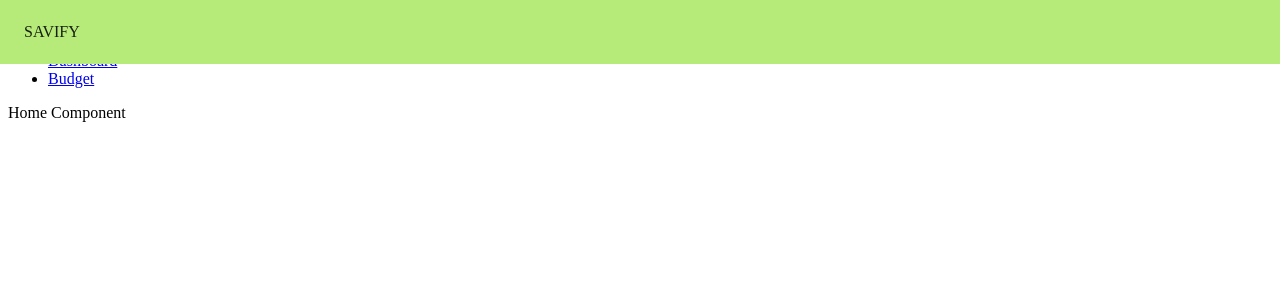
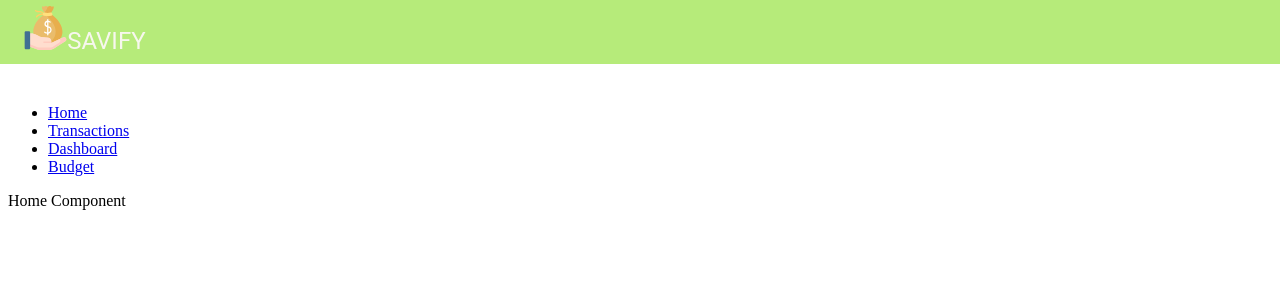
Before and after one commit to jerome-chua/pfintracker-frontend, a React (Create React App) app: page / in a window 1280 px wide. Shown: the top 300 px of the page. Built offline with nearby package versions, Linux system fonts and the light colour scheme.

Commit message:
Edit styles and add logo

```diff
--- a/src/components/ui/Theme.jsx
+++ b/src/components/ui/Theme.jsx
@@ -17,4 +17,9 @@ export default createMuiTheme({
       main: `${brandBg}`,
     },
   },
+  typography: {
+    h5: {
+      fontweight: 200,
+    },
+  },
 });
--- a/src/components/ui/UserHeader.jsx
+++ b/src/components/ui/UserHeader.jsx
@@ -1,5 +1,11 @@
 import React from "react";
-import { AppBar, Toolbar, useScrollTrigger } from "@material-ui/core";
+import {
+  AppBar,
+  Toolbar,
+  useScrollTrigger,
+  Typography,
+} from "@material-ui/core";
+import { makeStyles } from "@material-ui/styles";
 
 function ElevationScroll(props) {
   const { children } = props;
@@ -13,12 +19,38 @@ function ElevationScroll(props) {
   });
 }
 
+// Set cushion below appbar
+const useStyles = makeStyles((theme) => ({
+  toolbarMargin: {
+    ...theme.mixins.toolbar,
+    marginBottom: "2em",
+  },
+  logo: {
+    height: "1.8em",
+  },
+}));
+
 export default function UserHeader(props) {
+  const classes = useStyles();
+
   return (
-    <ElevationScroll>
-      <AppBar position="fixed" color="primary">
-        <Toolbar>SAVIFY</Toolbar>
-      </AppBar>
-    </ElevationScroll>
+    <>
+      <ElevationScroll>
+        <AppBar position="fixed" color="primary">
+          <Toolbar>
+            <Typography variant="h5" color="secondary">
+              <img
+                alt="company logo"
+                className={classes.logo}
+                src="./logo.svg"
+              />
+              SAVIFY
+            </Typography>
+          </Toolbar>
+        </AppBar>
+      </ElevationScroll>
+      {/* Set cushion below appbar  */}
+      <div className={classes.toolbarMargin} />
+    </>
   );
 }
```
Also changed, not shown: public/logo.svg (added).
